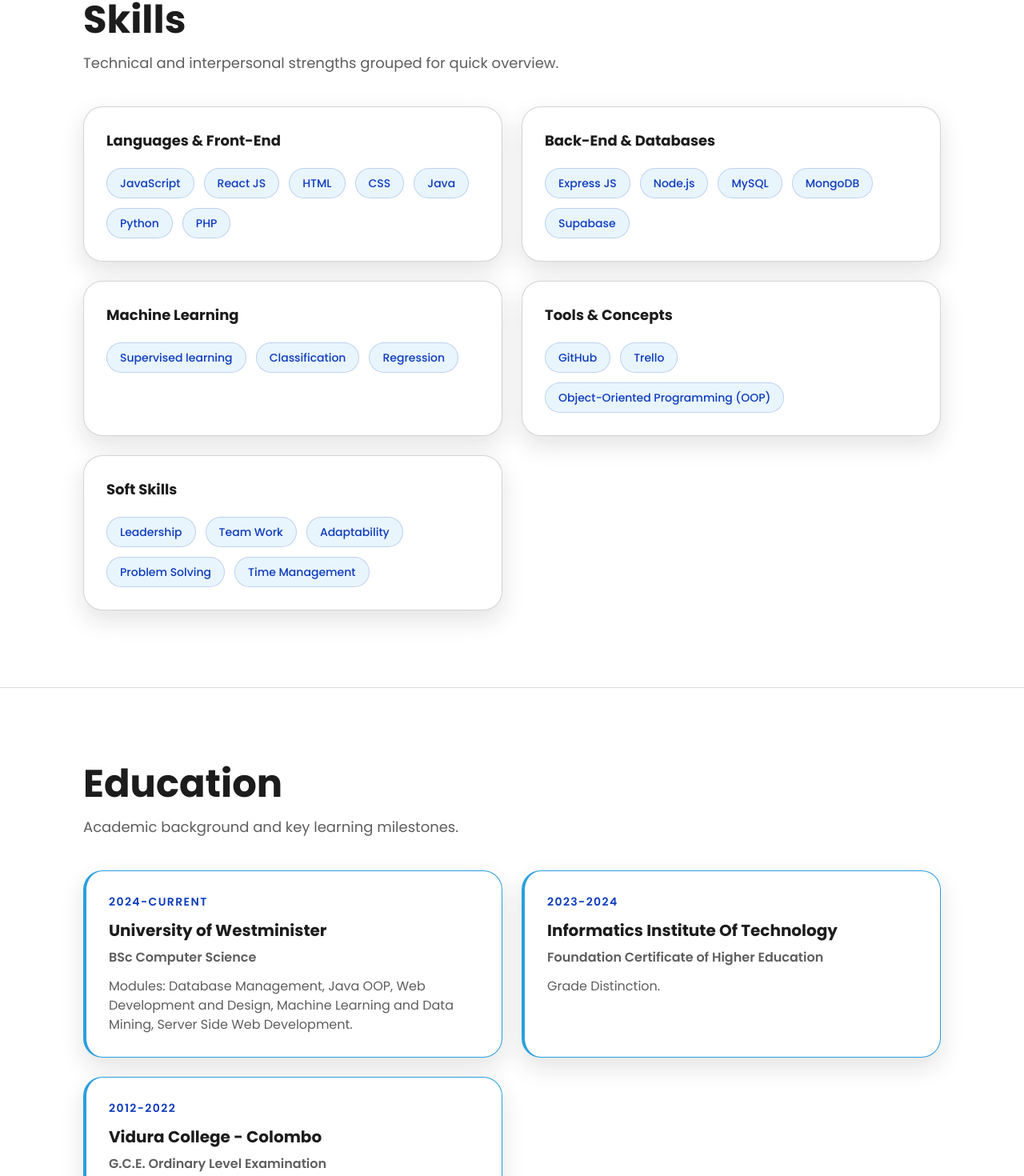
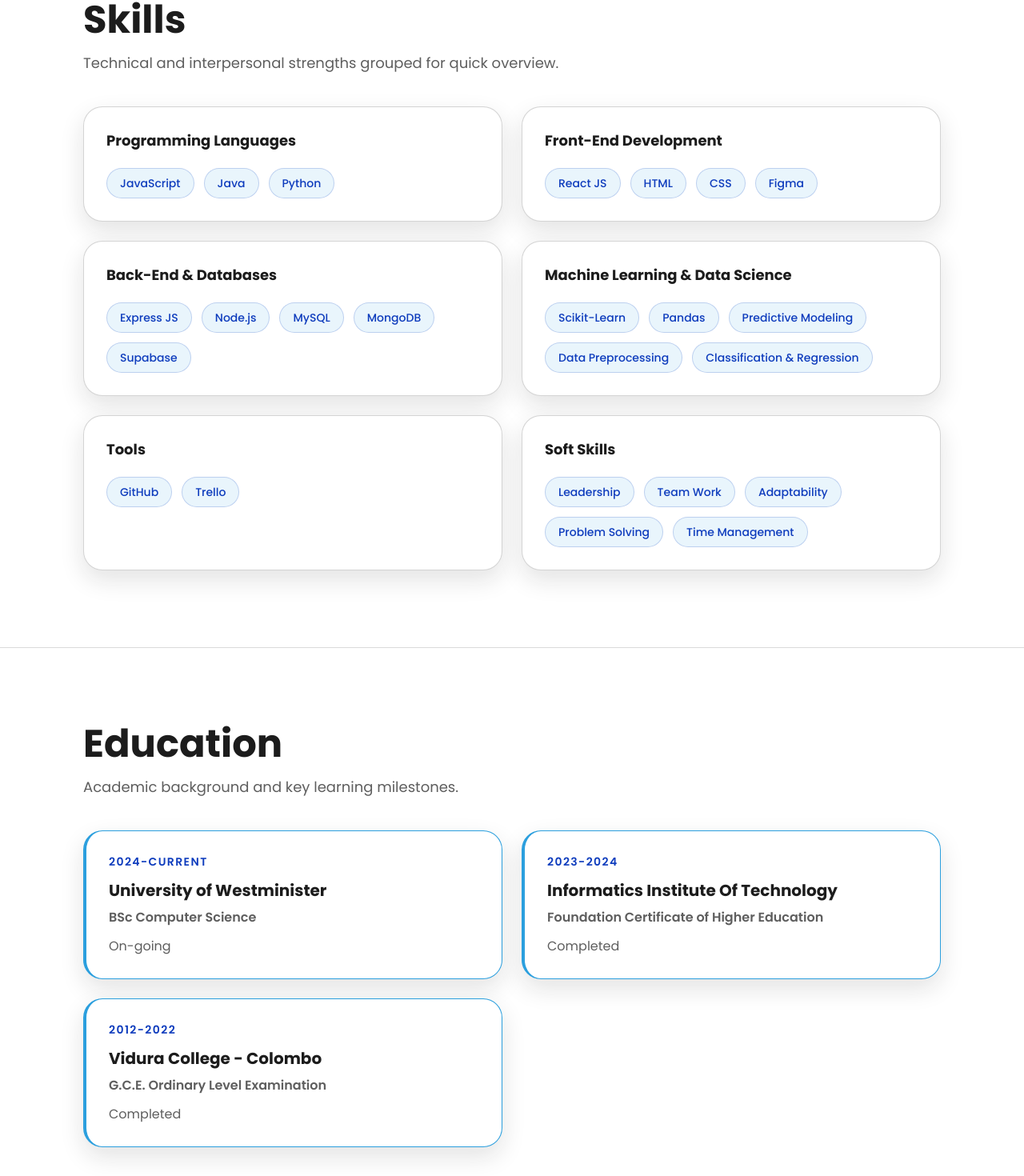
Before and after one commit to emika-sandina/portfolio-web-dashboard, a React (Vite) app: page / in a window 1280 px wide. Shown: the part 1591-3061 px from the top of the page at 80% size. Built offline with nearby package versions, Linux system fonts and the light colour scheme.

Commit message:
updated skill and edsection

```diff
--- a/src/components/EducationSection.jsx
+++ b/src/components/EducationSection.jsx
@@ -6,19 +6,19 @@ const educationItems = [
     period: "2024-Current",
     qualification: "BSc Computer Science",
     details:
-      "Modules: Database Management, Java OOP, Web Development and Design, Machine Learning and Data Mining, Server Side Web Development.",
+      "On-going",
   },
   {
     institute: "Informatics Institute Of Technology",
     period: "2023-2024",
     qualification: "Foundation Certificate of Higher Education",
-    details: "Grade Distinction.",
+    details: "Completed",
   },
   {
     institute: "Vidura College - Colombo",
     period: "2012-2022",
     qualification: "G.C.E. Ordinary Level Examination",
-    details: "8As 1C.",
+    details: "Completed",
   },
 ];
 
--- a/src/components/SkillsSection.jsx
+++ b/src/components/SkillsSection.jsx
@@ -2,20 +2,31 @@ import SectionReveal from "./SectionReveal";
 
 const skillGroups = [
   {
-    title: "Languages & Front-End",
-    items: ["JavaScript", "React JS", "HTML", "CSS", "Java", "Python", "PHP"],
+    title: "Programming Languages",
+    items: ["JavaScript", "Java", "Python"],
+  },
+
+  {
+    title: "Front-End Development",
+    items: ["React JS", "HTML", "CSS", "Figma"],
   },
   {
     title: "Back-End & Databases",
     items: ["Express JS", "Node.js", "MySQL", "MongoDB", "Supabase"],
   },
   {
-    title: "Machine Learning",
-    items: ["Supervised learning", "Classification", "Regression"],
+    title: "Machine Learning & Data Science",
+    items: [
+      "Scikit-Learn",
+      "Pandas",
+      "Predictive Modeling",
+      "Data Preprocessing",
+      "Classification & Regression",
+    ],
   },
   {
-    title: "Tools & Concepts",
-    items: ["GitHub", "Trello", "Object-Oriented Programming (OOP)"],
+    title: "Tools",
+    items: ["GitHub", "Trello"],
   },
   {
     title: "Soft Skills",
```
